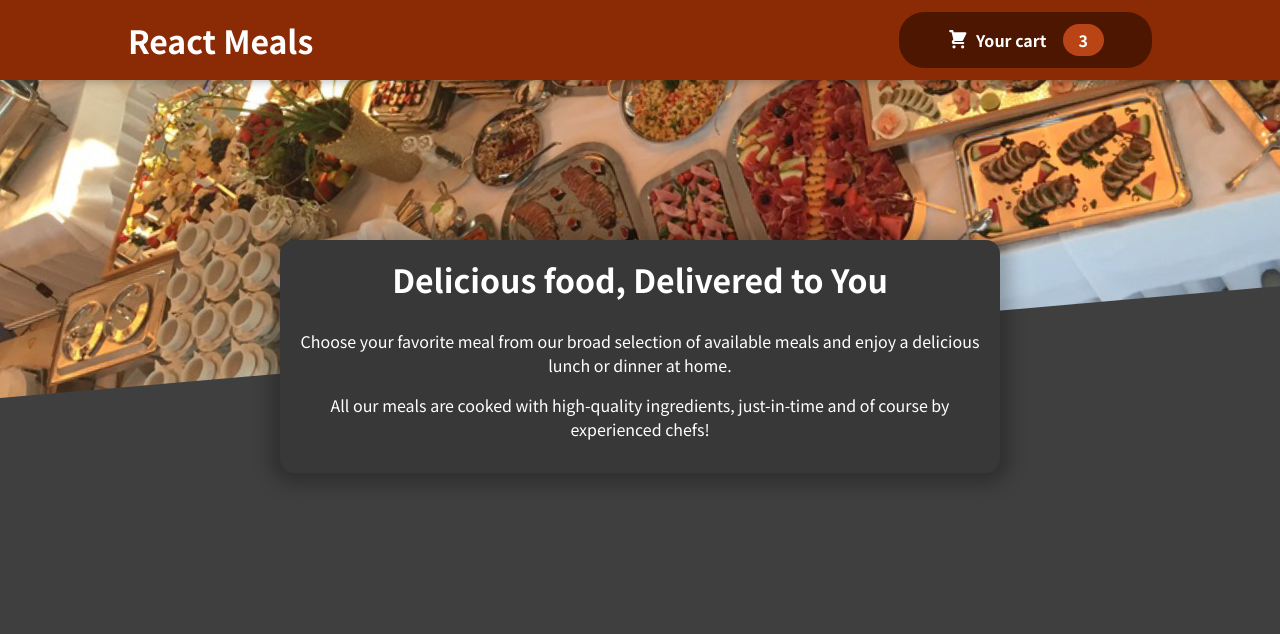
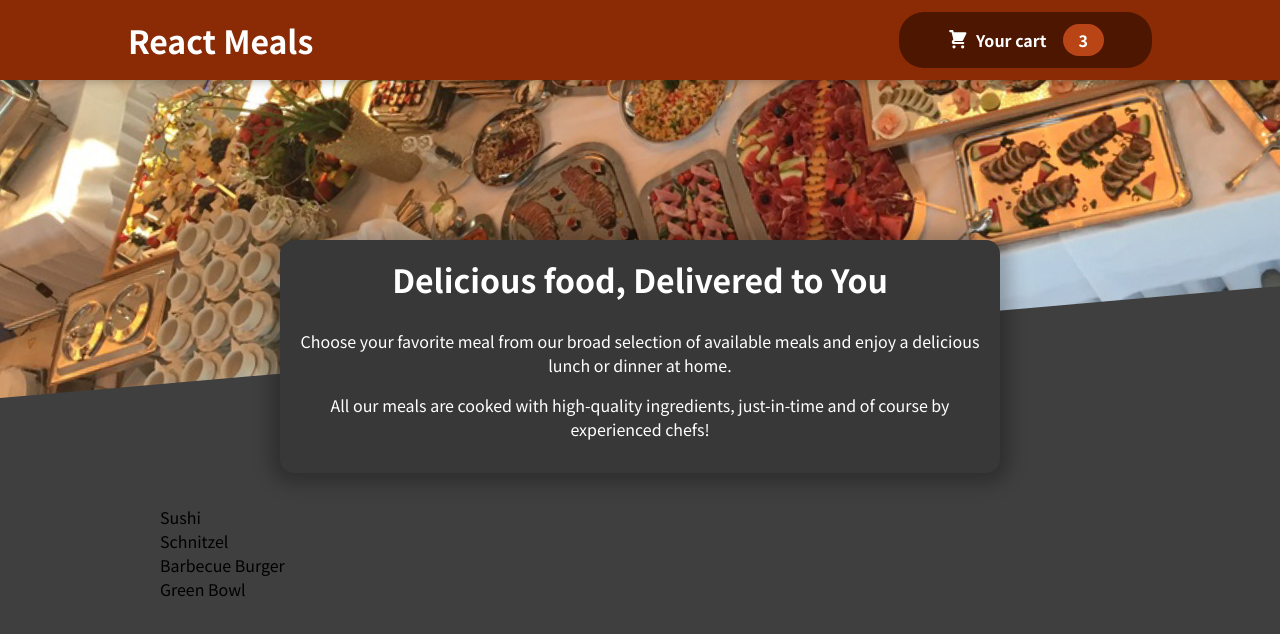
Before and after one commit to lukas-anci/react-meals-practice, a React (Create React App) app: page / in a window 1280 px wide. Shown: the top 634 px of the page. Built offline with nearby package versions, Linux system fonts and the light colour scheme; the HTML template or start-up script is replaced by a standard one.

Commit message:
available meals almost done

```diff
--- a/src/App.jsx
+++ b/src/App.jsx
@@ -1,12 +1,16 @@
 import './App.css';
 import Header from './components/Layout/Header';
+import AvailableMeals from './components/Meals/AvailableMeals';
 import MealsSummary from './components/Meals/MealsSummary';
 
 function App() {
   return (
     <div className="App">
       <Header />
-      <MealsSummary />
+      <main>
+        <MealsSummary />
+        <AvailableMeals />
+      </main>
     </div>
   );
 }
--- /dev/null
+++ b/src/components/Meals/AvailableMeals.jsx
@@ -0,0 +1,38 @@
+import classes from './AvailableMeals.module.css';
+const DUMMY_MEALS = [
+  {
+    id: 'm1',
+    name: 'Sushi',
+    description: 'Finest fish and veggies',
+    price: 22.99,
+  },
+  {
+    id: 'm2',
+    name: 'Schnitzel',
+    description: 'A german specialty!',
+    price: 16.5,
+  },
+  {
+    id: 'm3',
+    name: 'Barbecue Burger',
+    description: 'American, raw, meaty',
+    price: 12.99,
+  },
+  {
+    id: 'm4',
+    name: 'Green Bowl',
+    description: 'Healthy...and green...',
+    price: 18.99,
+  },
+];
+
+const AvailableMeals = () => {
+  const mealList = DUMMY_MEALS.map((meal) => <li>{meal.name}</li>);
+  return (
+    <section className={classes.meals}>
+      <ul>{mealList}</ul>
+    </section>
+  );
+};
+
+export default AvailableMeals;
--- /dev/null
+++ b/src/components/Meals/AvailableMeals.module.css
@@ -0,0 +1,24 @@
+.meals {
+  max-width: 60rem;
+  width: 90%;
+  margin: 2rem auto;
+  animation: meals-appear 1s ease-out forwards;
+}
+
+.meals ul {
+  list-style: none;
+  margin: 0;
+  padding: 0;
+}
+
+@keyframes meals-appear {
+  from {
+    opacity: 0;
+    transform: translateY(3rem);
+  }
+
+  to {
+    opacity: 1;
+    transform: translateY(0);
+  }
+}
```
